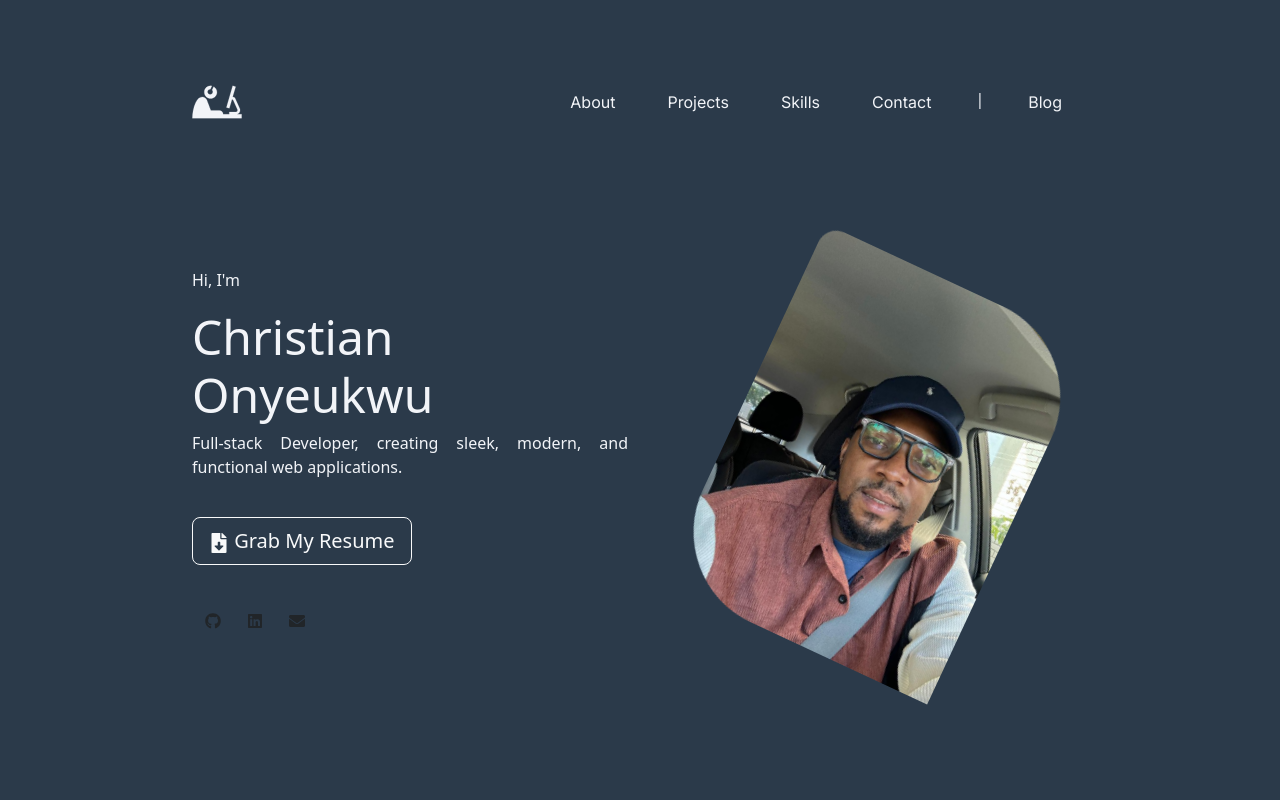
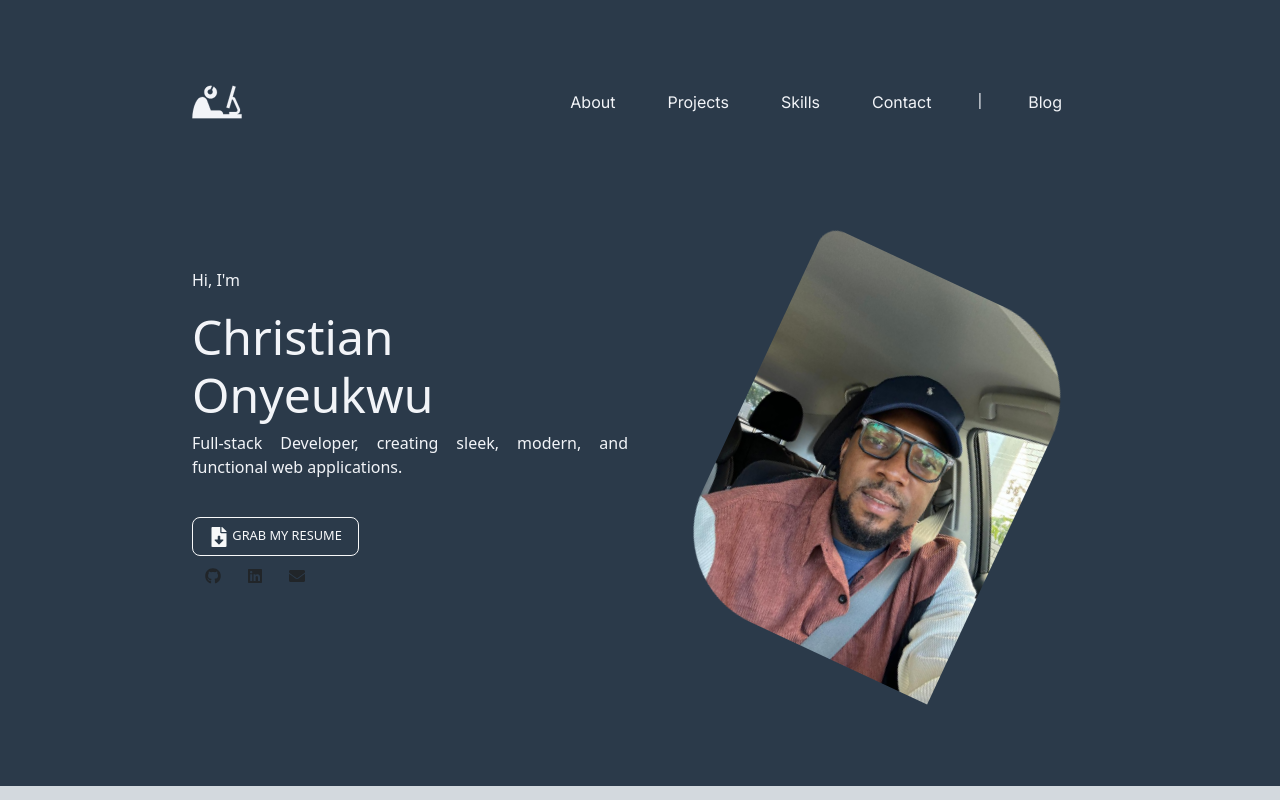
Before and after one commit to christianRibig5/christian_portfolio, a React (Vite) app: page / in a window 1280 px wide. Shown: the top 800 px of the page. Built offline with nearby package versions, Linux system fonts and the light colour scheme.

Commit message:
updated the grab resume call to action

```diff
--- a/src/components/Hero.jsx
+++ b/src/components/Hero.jsx
@@ -12,9 +12,9 @@ const Hero = () => {
                 <a
                     href="/christian_onyeukwu_cv.pdf"  // Provide the path to your resume (make sure it's in the public folder)
                     download="christian_Resume.pdf"  // This will trigger the download
-                    className="btn btn-outline-light btn-lg download-button"
+                    className="btn btn-outline-light btn-lg download-button gt-button"
                 >
-                    <FaFileDownload size={20} /> Grab My Resume
+                    <FaFileDownload size={20} /> GRAB MY RESUME
                 </a>
                 {/* <a className="btn btn-outline-light btn-lg gt-button" href="#contact">
                     GET IN TOUCH
```
